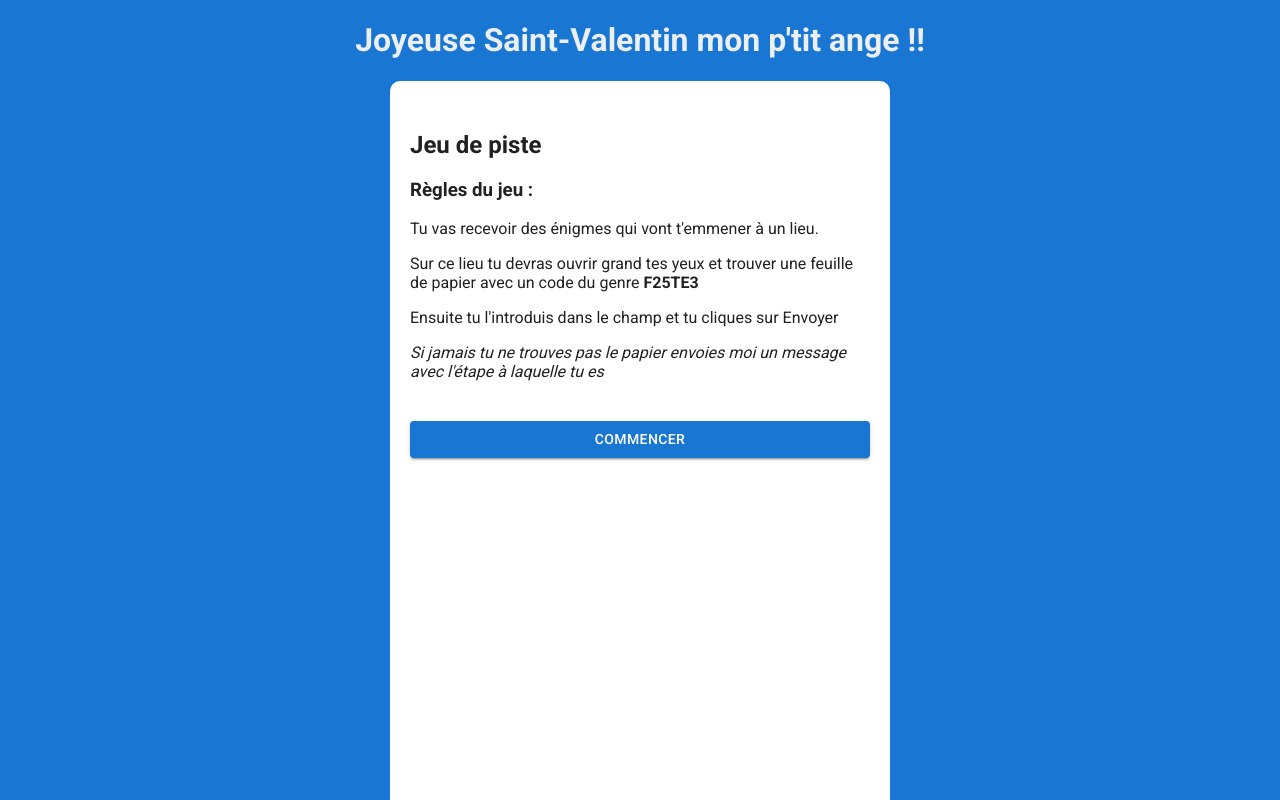
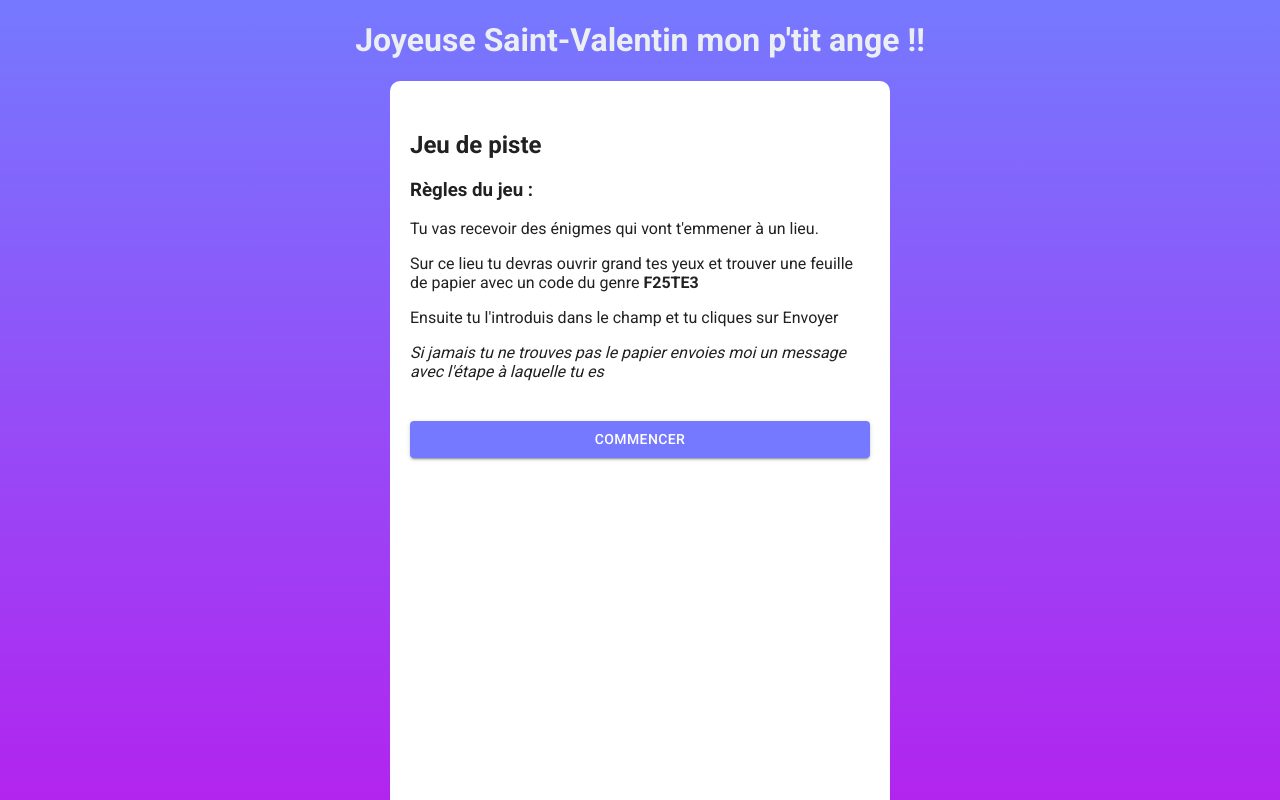
Before and after one commit to One-Q/love-hunt, a React (Create React App) app: page / in a window 1280 px wide. Built offline with nearby package versions, Linux system fonts and the light colour scheme.

Commit message:
:lipstick: Change colors

```diff
--- a/src/App.css
+++ b/src/App.css
@@ -12,7 +12,7 @@ body {
 .app {
   width: 100%;
   height: 100vh;
-  background-color: #1976D2;
+  background-image: linear-gradient(to top, #b224ef 0%, #7579ff 100%);
 }
 
 .container {
--- a/src/App.js
+++ b/src/App.js
@@ -10,7 +10,7 @@ import Questions from './components/Questions';
 const theme = createMuiTheme({
   palette: {
     primary: {
-      main: '#1976D2',
+      main: '#7579ff',
     },
     secondary: {
       main: '#11cb5f',
```
